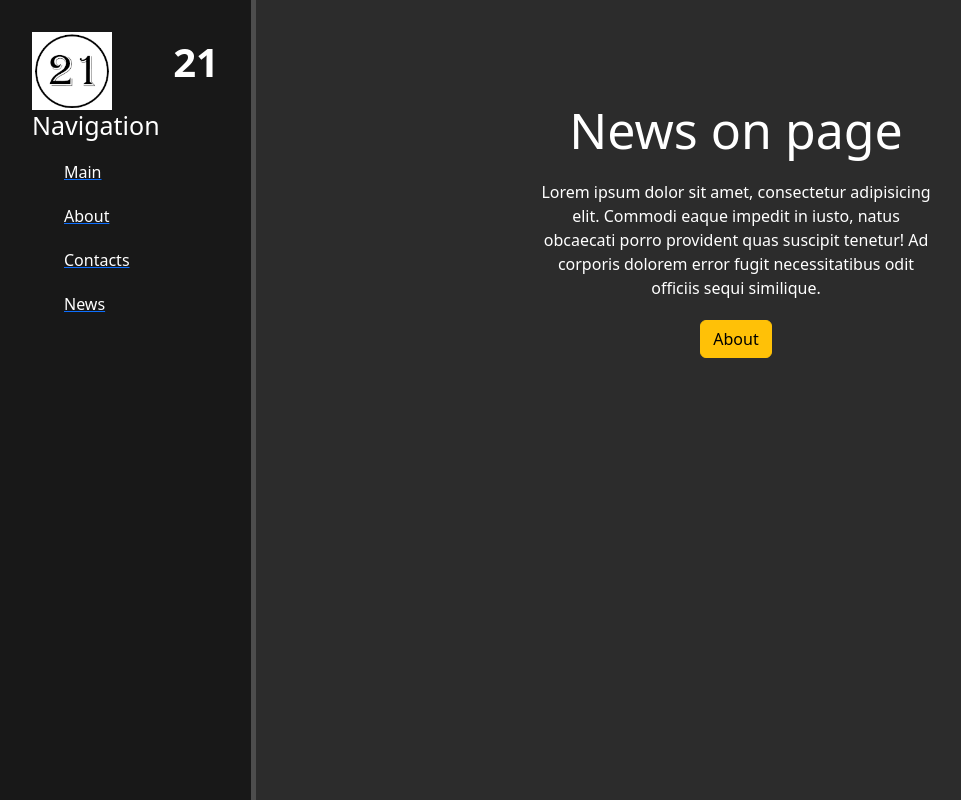
After one commit to KonstantinAntoniadi/newsDjango, a Django app: page /news/ in a window 1280 px wide. The commit adds this page. Shown: the whole page, without its empty margins (0-961 px from the left). Run offline with Django 4.2, Linux system fonts and the light colour scheme.

Commit message:
add news page

```diff
--- a/learnDjango/settings.py
+++ b/learnDjango/settings.py
@@ -32,6 +32,7 @@ ALLOWED_HOSTS = []
 
 INSTALLED_APPS = [
     'main',
+    'news',
     'django.contrib.admin',
     'django.contrib.auth',
     'django.contrib.contenttypes',
--- a/learnDjango/urls.py
+++ b/learnDjango/urls.py
@@ -20,5 +20,6 @@ from django.conf.urls.static import static
 
 urlpatterns = [
     path('admin/', admin.site.urls),
-    path('', include('main.urls'))
+    path('', include('main.urls')),
+    path('news/', include('news.urls'))
 ] + static(settings.STATIC_URL, document_root=settings.STATIC_ROOT)
--- a/main/templates/main/layout.html
+++ b/main/templates/main/layout.html
@@ -21,6 +21,7 @@
             <a href="{% url 'home' %}"><li><i class="fa-solid fa-house"></i>Main</li></a>
             <a href="{% url 'about' %}"><li>About</li></a>
             <a href=""><li>Contacts</li></a>
+            <a href="{% url 'news_home' %}"><li>News</li></a>
         </ul>
     </aside>
     <main>
--- /dev/null
+++ b/news/templates/news/news.html
@@ -0,0 +1,15 @@
+{% extends 'main/layout.html' %}
+
+{% block title %}
+    {{ title }}
+{% endblock %}
+
+{% block content %}
+    <div class="features">
+        <h1>{{ title }}</h1>
+        <p>Lorem ipsum dolor sit amet, consectetur adipisicing elit. Commodi eaque impedit in iusto, natus obcaecati
+            porro provident quas suscipit tenetur! Ad corporis dolorem error fugit necessitatibus odit officiis sequi
+            similique.</p>
+        <button class="btn btn-warning">About</button>
+    </div>
+{% endblock %}
--- /dev/null
+++ b/news/urls.py
@@ -0,0 +1,6 @@
+from django.urls import path
+from . import views
+
+urlpatterns = [
+    path('', views.news_home, name='news_home')
+]
--- a/news/views.py
+++ b/news/views.py
@@ -1,3 +1,7 @@
 from django.shortcuts import render
 
-# Create your views here.
+def news_home(request):
+    data ={
+        'title': 'News on page'
+    }
+    return render(request, 'news/news.html', data)
```
